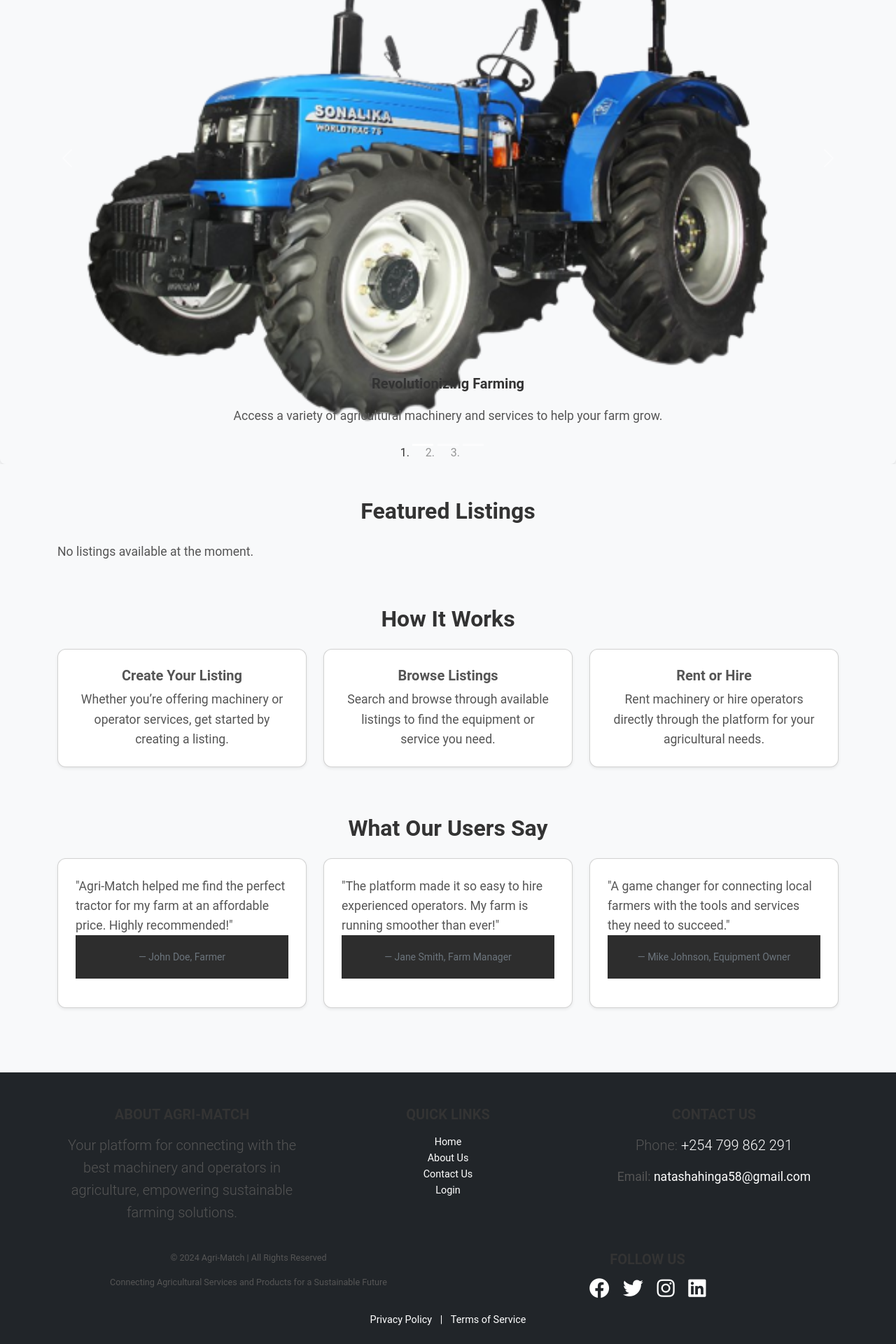
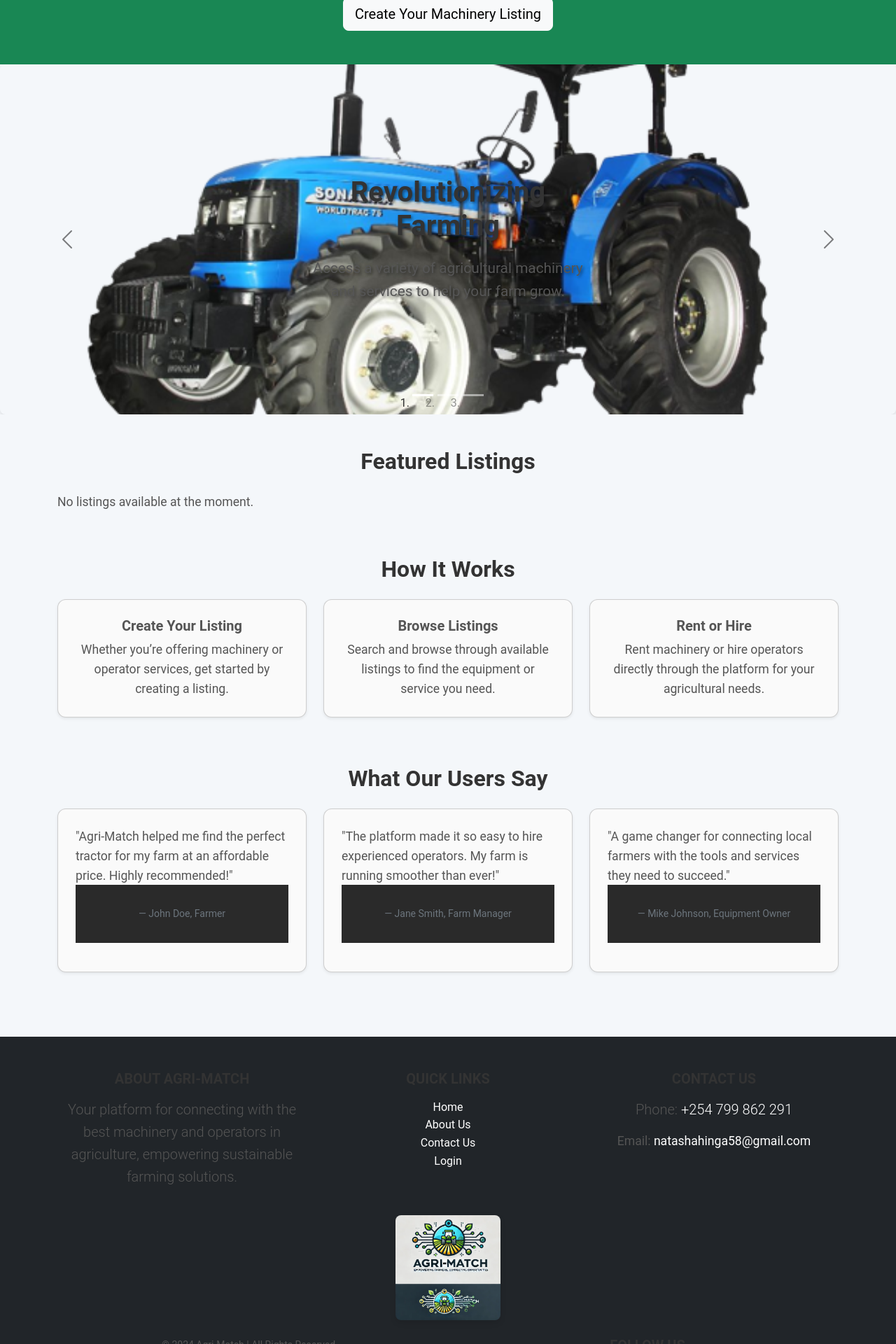
Before and after one commit to slate299/agri_match, a Django app: page / in a window 1280 px wide. Shown: the part 680-2600 px from the top of the page at 70% size. Run offline with Django 4.2, Linux system fonts and the light colour scheme; data that the repository does not hold is empty.

Commit message:
code drop

```diff
--- a/agri_match_app/static/css/styles.css
+++ b/agri_match_app/static/css/styles.css
@@ -1,7 +1,7 @@
 /* Global Styles */
 body {
-    font-family: 'Roboto', sans-serif; /* Modern font for better readability */
-    background-color: #f8f9fa; /* Softer light background */
+    font-family: 'Roboto', sans-serif;
+    background-color: #f4f7fa; /* Softer off-white background */
     color: #333;
     margin: 0;
     padding: 0;
@@ -172,35 +172,124 @@
     }
 }
 
-/* Footer Styles (Optional for Consistency) */
+/* Footer Styles */
 footer {
-    background-color: #006400;
+    background-color: #2a2a2a; /* Darker background for contrast */
     color: #fff;
-    padding: 20px 0;
+    padding: 30px 20px;
     text-align: center;
-    font-size: 0.9rem;
+    font-size: 1rem;
 }
 
 footer a {
-    color: #f1e50f;
+    color: #f1e50f; /* Accent Yellow */
     text-decoration: none;
 }
 
 footer a:hover {
     text-decoration: underline;
 }
-footer {
-    background-color: #2d2d2d;
-}
 
-footer a:hover {
-    color: #f1e50f;
-}
-
-.social-icons a {
+footer .social-icons a {
+    margin: 0 10px;
     transition: color 0.3s ease;
 }
 
-.social-icons a:hover {
-    color: #f1e50f;
+footer .social-icons a:hover {
+    color: #f1e50f; /* Accent Yellow on hover */
 }
+
+footer .social-icons {
+    margin-top: 15px;
+}
+
+/* Additional Custom Colors */
+.btn-primary {
+    background-color: #007bff; /* Blue accent for primary buttons */
+    color: #fff;
+}
+
+.btn-primary:hover {
+    background-color: #0056b3; /* Darker blue on hover */
+}
+
+.card {
+    background-color: #fafafa; /* Light grey cards */
+}
+
+.card-header {
+    background-color: #f1f1f1; /* Lighter grey for card header */
+    border-bottom: 2px solid #ddd;
+}
+
+/* Section Backgrounds */
+.section-light {
+    background-color: #f9f9f9; /* Light background for sections */
+}
+
+.section-dark {
+    background-color: #333; /* Dark background for sections */
+    color: #fff;
+}
+
+/* Carousel Item */
+.carousel-item {
+    position: relative;
+    height: 500px; /* Adjust height to fit your design */
+}
+
+.carousel-item img {
+    object-fit: cover;
+    width: 100%;
+    height: 100%;
+}
+
+/* Carousel Caption Styling */
+.carousel-caption {
+    position: absolute;
+    top: 50%;
+    left: 50%;
+    transform: translate(-50%, -50%);
+    text-align: center;
+    color: #fff; /* White text */
+    padding: 20px;
+    border-radius: 8px;
+    /* Removed the background */
+    text-shadow: 2px 2px 4px rgba(0, 0, 0, 0.5); /* Added text shadow for better readability */
+}
+
+.carousel-caption h5 {
+    font-size: 2.5rem; /* Larger heading size */
+    font-weight: bold;
+}
+
+.carousel-caption p {
+    font-size: 1.3rem; /* Slightly larger text for description */
+}
+
+/* Carousel Controls */
+.carousel-control-prev-icon,
+.carousel-control-next-icon {
+    filter: invert(1); /* Makes controls visible on dark background */
+}
+
+/* Carousel Container - Ensures it stays aligned */
+#heroCarousel {
+    max-width: 100%;
+    overflow: hidden;
+}
+
+/* Responsive Design */
+@media (max-width: 768px) {
+    .carousel-caption h5 {
+        font-size: 1.8rem; /* Adjust heading size on smaller screens */
+    }
+
+    .carousel-caption p {
+        font-size: 1rem; /* Adjust paragraph text size on smaller screens */
+    }
+
+    .carousel-item {
+        height: 400px; /* Adjust height for smaller screens */
+    }
+}
--- a/agri_match_app/templates/base.html
+++ b/agri_match_app/templates/base.html
@@ -24,7 +24,9 @@
     <!-- Navbar -->
     <nav class="navbar navbar-expand-lg navbar-dark bg-success">
         <div class="container-fluid">
-            <a class="navbar-brand" href="{% url 'home' %}">Agri-Match</a>
+            <a class="navbar-brand" href="{% url 'home' %}">
+                <img src="{% static 'images/logo.png' %}" alt="Agri-Match Logo" width="150">
+            </a>
             <button class="navbar-toggler" type="button" data-bs-toggle="collapse" data-bs-target="#navbarNav" aria-controls="navbarNav" aria-expanded="false" aria-label="Toggle navigation">
                 <span class="navbar-toggler-icon"></span>
             </button>
@@ -75,10 +77,12 @@
             </div>
         </div>
     </nav>
+
     <!-- Content -->
     <div class="content py-4">
         {% block content %}{% endblock %}
     </div>
+
     <!-- Footer -->
 <footer class="bg-dark text-white py-5">
     <div class="container">
@@ -105,6 +109,14 @@
                 <h5 class="text-uppercase mb-3 font-weight-bold">Contact Us</h5>
                 <p class="lead">Phone: <a href="tel:+254799862291" class="text-white">+254 799 862 291</a></p>
                 <p>Email: <a href="mailto:natashahinga58@gmail.com" class="text-white">natashahinga58@gmail.com</a></p>
+            </div>
+        </div>
+
+        <!-- Logo and Social Media Section -->
+        <div class="row mt-4 text-center">
+            <div class="col-12">
+                <!-- Logo in Footer -->
+                <img src="{% static 'images/logo.png' %}" alt="Agri-Match Logo" width="150">
             </div>
         </div>
 
--- a/agri_match_app/templates/home.html
+++ b/agri_match_app/templates/home.html
@@ -4,6 +4,7 @@
 {% block content %}
 <!-- Hero Section -->
 <div class="jumbotron text-center bg-success text-white py-5">
+    <img src="{% static 'images/logo.png' %}" alt="Agri-Match Logo" width="200">
     <h1 class="display-4 font-weight-bold">Welcome to Agri-Match</h1>
     <p class="lead mb-4">Empowering farmers and operators by connecting them with the tools, services, and expertise they need to succeed.</p>
     <hr class="my-4">
@@ -13,34 +14,44 @@
 
 <!-- Carousel Section -->
 <div id="heroCarousel" class="carousel slide" data-bs-ride="carousel">
+    <!-- Carousel Indicators -->
     <ol class="carousel-indicators">
         <li data-bs-target="#heroCarousel" data-bs-slide-to="0" class="active"></li>
         <li data-bs-target="#heroCarousel" data-bs-slide-to="1"></li>
         <li data-bs-target="#heroCarousel" data-bs-slide-to="2"></li>
     </ol>
+
+    <!-- Carousel Inner -->
     <div class="carousel-inner">
+        <!-- First Carousel Item -->
         <div class="carousel-item active">
-            <img src="{% static 'images/DI-75-removebg-preview.png' %}" class="d-block w-100" alt="Agricultural Machinery">
-            <div class="carousel-caption d-none d-md-block">
+            <img src="{% static 'images/DI-75-removebg-preview.png' %}" class="d-block w-100" alt="Revolutionizing Farming">
+            <div class="carousel-caption d-none d-md-block text-shadow p-4">
                 <h5 class="font-weight-bold">Revolutionizing Farming</h5>
                 <p>Access a variety of agricultural machinery and services to help your farm grow.</p>
             </div>
         </div>
+
+        <!-- Second Carousel Item -->
         <div class="carousel-item">
-            <img src="{% static 'images/ti_massey_ferguson_tractor_mf5710.png' %}" class="d-block w-100" alt="Operator Services">
-            <div class="carousel-caption d-none d-md-block">
+            <img src="{% static 'images/ti_massey_ferguson_tractor_mf5710.png' %}" class="d-block w-100" alt="Skilled Operators On Demand">
+            <div class="carousel-caption d-none d-md-block text-shadow p-4">
                 <h5 class="font-weight-bold">Skilled Operators On Demand</h5>
                 <p>Hire experienced operators to handle your machinery and boost productivity.</p>
             </div>
         </div>
+
+        <!-- Third Carousel Item -->
         <div class="carousel-item">
-            <img src="{% static 'images/TS6-125.png' %}" class="d-block w-100" alt="Farmers Collaboration">
-            <div class="carousel-caption d-none d-md-block">
+            <img src="{% static 'images/TS6-125.png' %}" class="d-block w-100" alt="Collaborating for Success">
+            <div class="carousel-caption d-none d-md-block text-shadow p-4">
                 <h5 class="font-weight-bold">Collaborating for Success</h5>
                 <p>Build a community of farmers, operators, and service providers working together.</p>
             </div>
         </div>
     </div>
+
+    <!-- Carousel Controls -->
     <a class="carousel-control-prev" href="#heroCarousel" role="button" data-bs-slide="prev">
         <span class="carousel-control-prev-icon" aria-hidden="true"></span>
         <span class="visually-hidden">Previous</span>
```
Also changed, not shown: agri_match_app/static/images/logo.png. Lines whose indentation alone changed are shown as unchanged.
